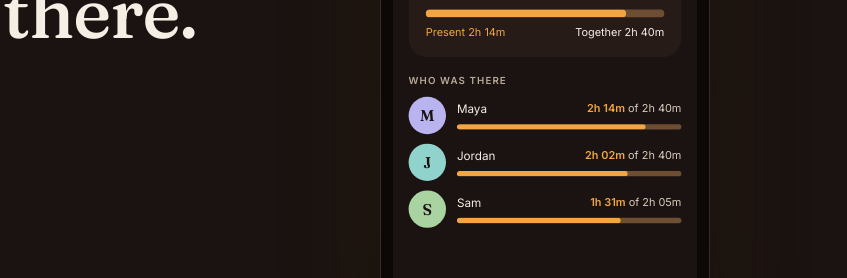
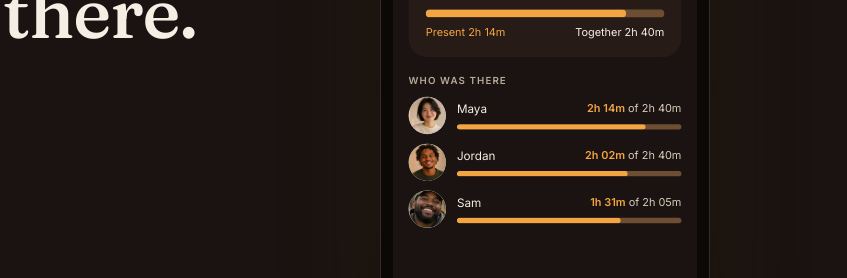
Before and after one commit to HewnCustomDesigns/ingletide-site, a plain HTML site: page index.html in a window 1280 px wide. Shown: the part 421-699 px from the top of the page, 433-1280 px from the left. Drawn offline with Linux system fonts and the light colour scheme.

Commit message:
App screens: same headshots in every avatar (You keeps its initial)
Co-Authored-By: Claude Opus 5.5 <noreply@anthropic.com>

```diff
--- a/index.html
+++ b/index.html
@@ -22,8 +22,8 @@
   <link rel="preconnect" href="https://fonts.googleapis.com">
   <link rel="preconnect" href="https://fonts.gstatic.com" crossorigin>
   <link href="https://fonts.googleapis.com/css2?family=Fraunces:ital,opsz,wght@0,9..144,300..700;1,9..144,300..500&family=Inter:wght@400;500;600&display=swap" rel="stylesheet">
-  <link rel="stylesheet" href="/home.css?v=202611172030">
-  <link rel="stylesheet" href="/screens.css?v=202611172030">
+  <link rel="stylesheet" href="/home.css?v=202611172045">
+  <link rel="stylesheet" href="/screens.css?v=202611172045">
 </head>
 <body>
 <div class="gut"><div class="wrap">
@@ -127,7 +127,7 @@
   <footer class="site-foot"><span>&copy; 2026 Ingletide · Made in British Columbia</span><ul><li><a href="support.html">Support</a></li><li><a href="privacy.html">Privacy policy</a></li><li><a href="delete-account.html">Delete your account</a></li></ul></footer>
 </div></div>
 
-<script src="/screens.js?v=202611172030"></script>
-<script src="/home.js?v=202611172030"></script>
+<script src="/screens.js?v=202611172045"></script>
+<script src="/home.js?v=202611172045"></script>
 </body>
 </html>
--- a/screens.css
+++ b/screens.css
@@ -21,7 +21,8 @@
 .as .home-ind { position: absolute; left: 50%; bottom: 8px; width: 104px; height: 4px; border-radius: 2px; background: #F5EEE4; translate: -50% 0; opacity: 0.9; }
 
 /* Common bits */
-.as .av { border-radius: 50%; display: grid; place-items: center; font-family: "Fraunces", Georgia, serif; font-weight: 600; color: #1A1311; flex: none; }
+.as .av img { width: 100%; height: 100%; object-fit: cover; border-radius: 50%; display: block; }
+.as .av { overflow: hidden; border-radius: 50%; display: grid; place-items: center; font-family: "Fraunces", Georgia, serif; font-weight: 600; color: #1A1311; flex: none; }
 .as .btn { border-radius: 999px; background: #F2A541; color: #1A1408; font-weight: 600; font-size: 17px; text-align: center; height: 56px; display: grid; place-items: center; }
 .as .btn.out { background: transparent; color: #F5EEE4; border: 1px solid #3A2B23; height: 46px; font-size: 15px; }
 .as .lbl { font-weight: 600; font-size: 12.5px; letter-spacing: 1.4px; text-transform: uppercase; color: #B9A99A; }
--- a/screens.js
+++ b/screens.js
@@ -34,7 +34,9 @@
     <svg width="17" height="12" viewBox="0 0 17 12"><path d="M8.5 11.5l2.3-2.6a3.3 3.3 0 0 0-4.6 0z M3.7 6.6a6.8 6.8 0 0 1 9.6 0l-1.3 1.4a5 5 0 0 0-7 0z M1 3.8a10.6 10.6 0 0 1 15 0l-1.3 1.4a8.7 8.7 0 0 0-12.4 0z" fill="#F5EEE4"/></svg>
     <svg width="27" height="13" viewBox="0 0 27 13"><rect x=".5" y=".5" width="23" height="12" rx="3.5" fill="none" stroke="#F5EEE4" opacity=".5"/><rect x="2" y="2" width="16" height="9" rx="2" fill="#F5EEE4"/><rect x="24.5" y="4" width="2" height="5" rx="1" fill="#F5EEE4" opacity=".5"/></svg></span></div>`;
   const tabs = on => `<div class="tabs">${['home', 'people', 'moments'].map(t => `<div class="t ${t === on ? 'on' : ''}">${I[t](t === on ? C.present : C.muted)}<i></i></div>`).join('')}</div><div class="home-ind"></div>`;
-  const av = (l, size, extra = '') => `<span class="av" style="width:${size}px;height:${size}px;font-size:${Math.round(size * 0.42)}px;background:${AV[l] || '#F2C38B'};${extra}">${l}</span>`;
+  // The same faces as the gathering bubbles; "You" (Y) keeps its initial
+  const FACE = { M: 'maya', J: 'jordan', S: 'sam', A: 'alex', D: 'dad', N: 'nana' };
+  const av = (l, size, extra = '') => `<span class="av" style="width:${size}px;height:${size}px;font-size:${Math.round(size * 0.42)}px;background:${AV[l] || '#F2C38B'};${extra}">${FACE[l] ? `<img src="/img/people/${FACE[l]}.webp" alt="" decoding="async">` : l}</span>`;
   const fire = (stage, cls = '') => {
     const p = stage === 3 ? '/img/fire/' : '/img/fire/s' + stage + '-';
     return `<div class="fire ${cls}"><div class="gl"></div><img src="${p}logs.png" alt=""><img src="${p}back.png" alt=""><img src="${p}front.png" alt=""><img src="${p}core.png" alt=""></div>`;
```
